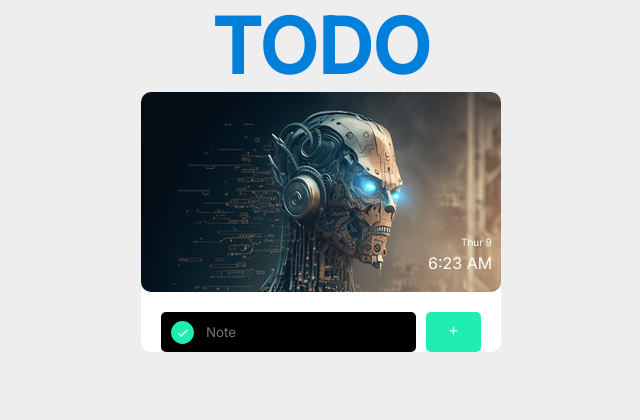
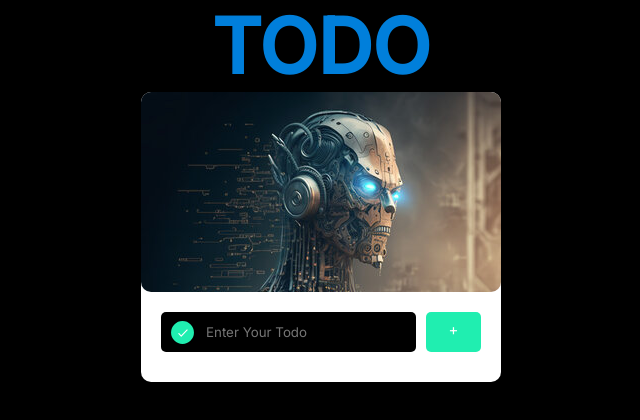
Before and after one commit to Eney997/Todo-UI, a React (Vite) app: page / in a window 1280 px wide. Shown: the top 420 px of the page, without its empty margins (319-959 px from the left). Built offline with nearby package versions, Linux system fonts and the light colour scheme.

Commit message:
changingTodo

```diff
--- a/src/Components/Globalstyle.tsx
+++ b/src/Components/Globalstyle.tsx
@@ -20,6 +20,6 @@ const GlobalStyles = createGlobalStyle`
   body {
     display: grid;
     place-items: center;
-    background: #EEE;
+    background: #000000;
 }
 `;
--- a/src/Components/Todopage.tsx
+++ b/src/Components/Todopage.tsx
@@ -4,7 +4,7 @@ import robotpic from '../public/robotPick.jpg'
 import secpick from '../public/secPick.jpg'
 import { useState } from "react"
 import nagavi from '../public/garbageBox.svg'
-import empty from '../public/carieliWre.svg'
+
 
 const Todopage = () => {
     const [todoList,setTodoList] = useState([])
@@ -36,11 +36,9 @@ const Todopage = () => {
   return (
     <Tododiv>
         <Imgdiv id="imgdive">
-        <Inpich1>Thur 9</Inpich1>
-        <Inpickh2>6:23 AM</Inpickh2>
         </Imgdiv>
         <InpandButtDiv>
-        <Inputtypetex onKeyPress={handleKeyPress} onChange={hanleChange} id="typeTxt" type="text" placeholder="Note" maxLength={11}></Inputtypetex>
+        <Inputtypetex onKeyPress={handleKeyPress} onChange={hanleChange} id="typeTxt" type="text" placeholder="Enter Your Todo" maxLength={11}></Inputtypetex>
         <Sbutton onClick={addTask}><Butspan>+</Butspan></Sbutton>
         </InpandButtDiv>
         <div className="list">
@@ -49,10 +47,8 @@ const Todopage = () => {
             return <Listdiv key={unicKey}>
                         <ZedaorisDiv>
                         <Listdivone className="listIN" key={index}>{task}</Listdivone>
-                        <Ldivsec>Today at 8:00 PM</Ldivsec>
                         </ZedaorisDiv>
                         <IsorifotoDiv>
-                        <EmptIMG src={empty}></EmptIMG>
                         <Grb onClick={() => deleteTask(task)} src={nagavi}></Grb>
                         </IsorifotoDiv>
                    </Listdiv>
@@ -67,7 +63,7 @@ export default Todopage
 const Tododiv = styled.div `
     width: 100%;
     height: 100%;
-    background-color: #fff;
+    background-color: #ffffff;
     border-radius:10px;
     margin-bottom: 100px;
 
@@ -90,40 +86,6 @@ const Imgdiv = styled.div`
         border-radius: 10px;
     }
 `
-const Inpich1 = styled.h1`
-    color: #FFF;
-    font-family: Inter;
-    font-size: 10px;
-    font-style: normal;
-    font-weight: 400;
-    line-height: normal;
-    margin-left: 320px;
-    margin-top: 144px;
-    position: absolute;
-
-    @media (width>1440px){
-        font-size: 15px;
-        margin-left: 534px;
-        margin-top:180px ;
-    }
-`
-const Inpickh2 = styled.h2 `
-    color: #FFF;
-    font-family: Inter;
-    font-size: 16px;
-    font-style: normal;
-    font-weight: 400;
-    line-height: normal;
-    position: absolute;
-    margin-top: 161px;
-    margin-left: 287px;
-
-    @media (width>1440px){
-        font-size: 25px;
-        margin-left: 480px;
-        margin-top: 200px;
-    }
-`
 const Inputtypetex = styled.input `
     display: flex;
     width: 100px;
@@ -142,6 +104,7 @@ const Inputtypetex = styled.input `
     background-position: 4%;
     text-align:bottom 0px;padding-left:45px;
     color: #888;
+    margin-bottom: 30px;
 
 @media (width>1440px){
     width: 420px;
@@ -151,6 +114,7 @@ const Inputtypetex = styled.input `
 const Sbutton = styled.button `
     display: flex;
     width: 55px;
+    height: 40px;
     padding: 10px;
     justify-content: center;
     align-items: center;
@@ -208,25 +172,8 @@ const ZedaorisDiv = styled.div`
 const IsorifotoDiv = styled.div`
     grid-area:two;
 `
-const EmptIMG = styled.img `
-    cursor: pointer;
-    margin-left: 10px;
-`
+
 const Grb = styled.img `
     cursor: pointer;
     margin-left: 5px;
 `
-const Ldivsec = styled.h2`
-    color: #888;
-    font-family: Inter;
-    font-size: 14px;
-    font-style: normal;
-    font-weight: 400;
-    line-height: normal;
-    margin-left: 25px;
-    margin-bottom: 20px;
-
-@media (width>1440px){
-    margin-left: 100px;
-    }
-`
```
Also changed, not shown: 1 other file (tests, documents, lock files or other folders).
